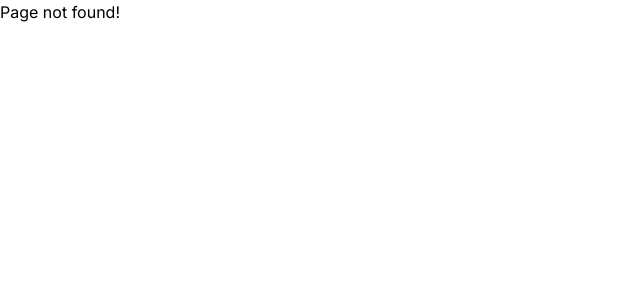
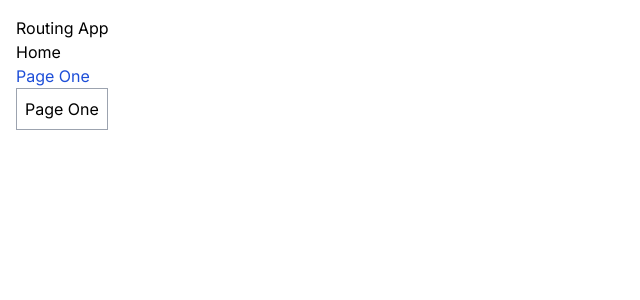
Before and after one commit to fahim041/library, a Next.js app: page /react/routing in a window 1280 px wide. Before the commit this address had no page. Shown: the top 300 px of the page, without its empty margins (0-640 px from the left). Built offline with nearby package versions, Linux system fonts and the light colour scheme.

Commit message:
react router

```diff
--- /dev/null
+++ b/app/react/routing/Home.tsx
@@ -0,0 +1,21 @@
+import { Link, useNavigate } from "react-router-dom";
+
+export default function Home() {
+    const navigate = useNavigate();
+
+    const handleClick = () => {
+        navigate('/react/routing/page-1');
+    }
+
+  return (
+    <div>
+      <h1>Home</h1>
+      <Link to="/react/routing/page-1" className="text-blue-700 cursor-pointer">Page One</Link>
+
+      <div>
+        <button onClick={handleClick} className="p-2 cursor-pointer border border-gray-400">Page One</button>
+      </div>
+
+    </div>
+  );
+}
--- /dev/null
+++ b/app/react/routing/Page-one.tsx
@@ -0,0 +1,10 @@
+import { Link } from "react-router-dom";
+
+export default function PageOne() {
+  return (
+    <div>
+      <h1>Page One</h1>
+      <Link to="/react/routing/" className="text-blue-700 cursor-pointer">Home</Link>
+    </div>
+  );
+}
--- /dev/null
+++ b/app/react/routing/Wrapper.tsx
@@ -0,0 +1,9 @@
+'use client';
+import { RouterProvider } from "react-router-dom";
+import router from "./router";
+
+export default function Wrapper() {
+  return (
+    <RouterProvider router={router} />
+  );
+}
--- /dev/null
+++ b/app/react/routing/page.tsx
@@ -0,0 +1,12 @@
+import dynamic from "next/dynamic";
+
+const HomeComponent = dynamic(() => import("./Wrapper"), {ssr: false});
+
+export default function RoutingPage() {
+  return (
+    <div className="p-4">
+      <h1>Routing App</h1>
+      <HomeComponent />
+    </div>
+  );
+}
--- a/package.json
+++ b/package.json
@@ -17,6 +17,7 @@
     "prisma": "^5.15.0",
     "react": "^18",
     "react-dom": "^18",
+    "react-router-dom": "^6.24.0",
     "zod": "^3.23.8"
   },
   "devDependencies": {
```
Also changed, not shown: app/react/routing/router.tsx (added, +10 -0 lines), 1 other file (tests, documents, lock files or other folders).
